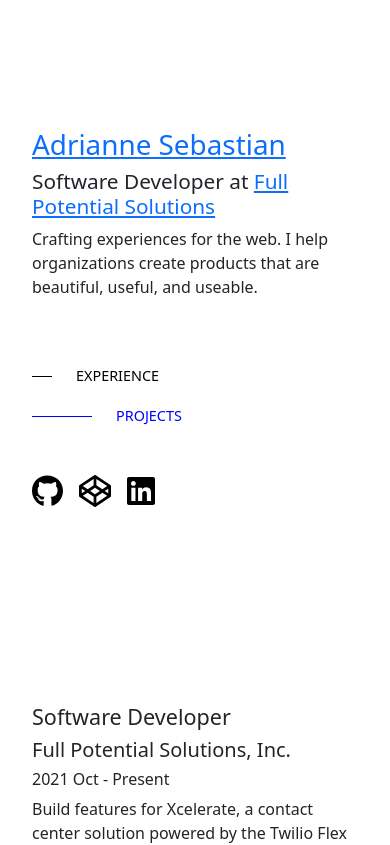
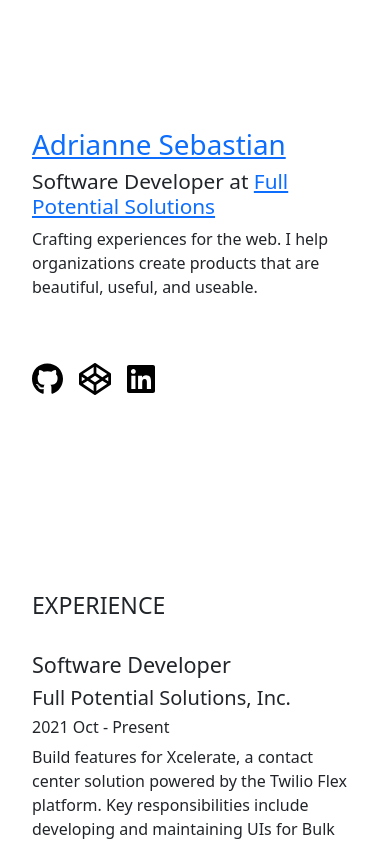
Before and after one commit to arcsbstn/arcsbstn.github.io, a React (Create React App) app: page / in a window 390 px wide. Shown: the top 845 px of the page. Built offline with nearby package versions, Linux system fonts and the light colour scheme.

Commit message:
in mobile view, add section titles + hide nav

```diff
--- a/src/ResumePortfolio.tsx
+++ b/src/ResumePortfolio.tsx
@@ -1,4 +1,4 @@
-import React, { useState } from "react";
+import { createContext, useEffect, useState } from "react";
 import styled from "styled-components";
 
 import { content } from "./constants";
@@ -19,17 +19,32 @@ const MainContainer = styled.div`
   }
 `;
 
-export const ActiveSectionContext = React.createContext<any>(null);
+export const MediaWidthContext = createContext<any>(null);
+export const ActiveSectionContext = createContext<any>(null);
 
 export default function ResumePortfolio() {
   const [activeSection, setActiveSection] = useState(content.EXPERIENCE);
+  const [isWebView, setIsWebView] = useState(true);
+
+  useEffect(() => {
+    function handleResize() {
+      setIsWebView(window.innerWidth > 980);
+    }
+
+    handleResize();
+    window.addEventListener("resize", handleResize);
+
+    return () => window.removeEventListener("resize", handleResize);
+  }, []);
 
   return (
+    <MediaWidthContext.Provider value={isWebView}>
       <ActiveSectionContext.Provider value={[activeSection, setActiveSection]}>
         <MainContainer>
           <Sidebar />
           <Content />
         </MainContainer>
       </ActiveSectionContext.Provider>
+    </MediaWidthContext.Provider>
   );
 }
--- a/src/components/content/Experience.tsx
+++ b/src/components/content/Experience.tsx
@@ -2,10 +2,11 @@ import { useContext, useEffect } from "react";
 import { useInView } from "react-intersection-observer";
 
 import { content, experienceList } from "../../constants";
-import { ActiveSectionContext } from "../../ResumePortfolio";
+import { ActiveSectionContext, MediaWidthContext } from "../../ResumePortfolio";
 
 export default function Experience() {
   const [activeSection, setActiveSection] = useContext(ActiveSectionContext);
+  const isWebView = useContext(MediaWidthContext);
   const { ref: experienceRef, inView: experienceInView } = useInView({
     threshold: 0.5,
   });
@@ -21,6 +22,7 @@ export default function Experience() {
       ref={experienceRef}
       style={{ display: "flex", flexDirection: "column", gap: "1.5em" }}
     >
+      {!isWebView && <h3>{content.EXPERIENCE.toUpperCase()}</h3>}
       {experienceList.map(
         ({ organization, role, startEndDates, description, techStack }) => (
           <div>
--- a/src/components/content/Projects.tsx
+++ b/src/components/content/Projects.tsx
@@ -2,10 +2,11 @@ import { useContext, useEffect } from "react";
 import { useInView } from "react-intersection-observer";
 
 import { content, projectList } from "../../constants";
-import { ActiveSectionContext } from "../../ResumePortfolio";
+import { ActiveSectionContext, MediaWidthContext } from "../../ResumePortfolio";
 
 export default function Projects() {
   const [activeSection, setActiveSection] = useContext(ActiveSectionContext);
+  const isWebView = useContext(MediaWidthContext);
   const { ref: projectsRef, inView: projectsInView } = useInView({
     threshold: 0.2,
   });
@@ -17,6 +18,7 @@ export default function Projects() {
 
   return (
     <div id={content.PROJECTS} ref={projectsRef}>
+      {!isWebView && <h3>{content.PROJECTS.toUpperCase()}</h3>}
       {projectList.map(
         ({ title, description, techStack, demoLink, repoLink }) => (
           <div>
--- a/src/components/sidebar/Sidebar.tsx
+++ b/src/components/sidebar/Sidebar.tsx
@@ -1,8 +1,10 @@
+import { useContext } from "react";
 import styled from "styled-components";
 
 import Hero from "./Hero";
 import Nav from "./Nav";
 import Profiles from "./Profiles";
+import { MediaWidthContext } from "../../ResumePortfolio";
 
 const SidebarWrapper = styled.div`
   align-self: flex-start;
@@ -27,10 +29,12 @@ const SidebarWrapper = styled.div`
 `;
 
 export default function Sidebar() {
+  const isWebView = useContext(MediaWidthContext);
+
   return (
     <SidebarWrapper>
       <Hero />
-      <Nav />
+      {isWebView && <Nav />}
       <Profiles />
     </SidebarWrapper>
   );
```
Lines whose indentation alone changed are shown as unchanged.
